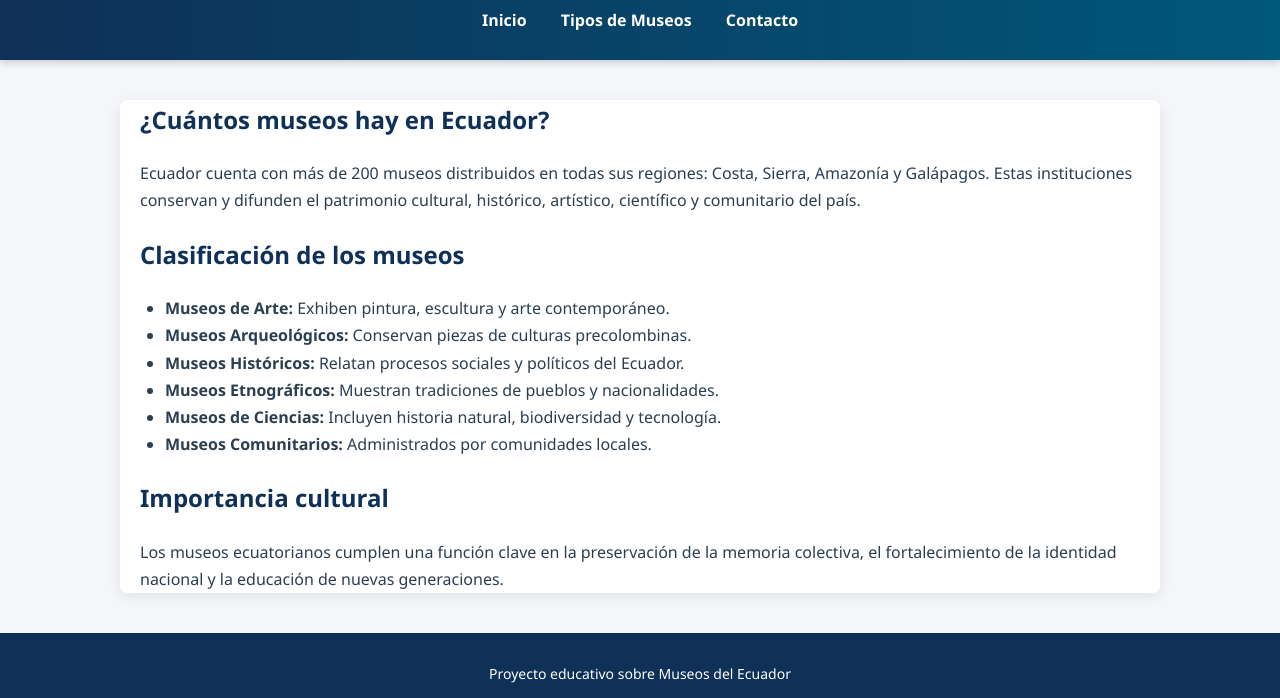
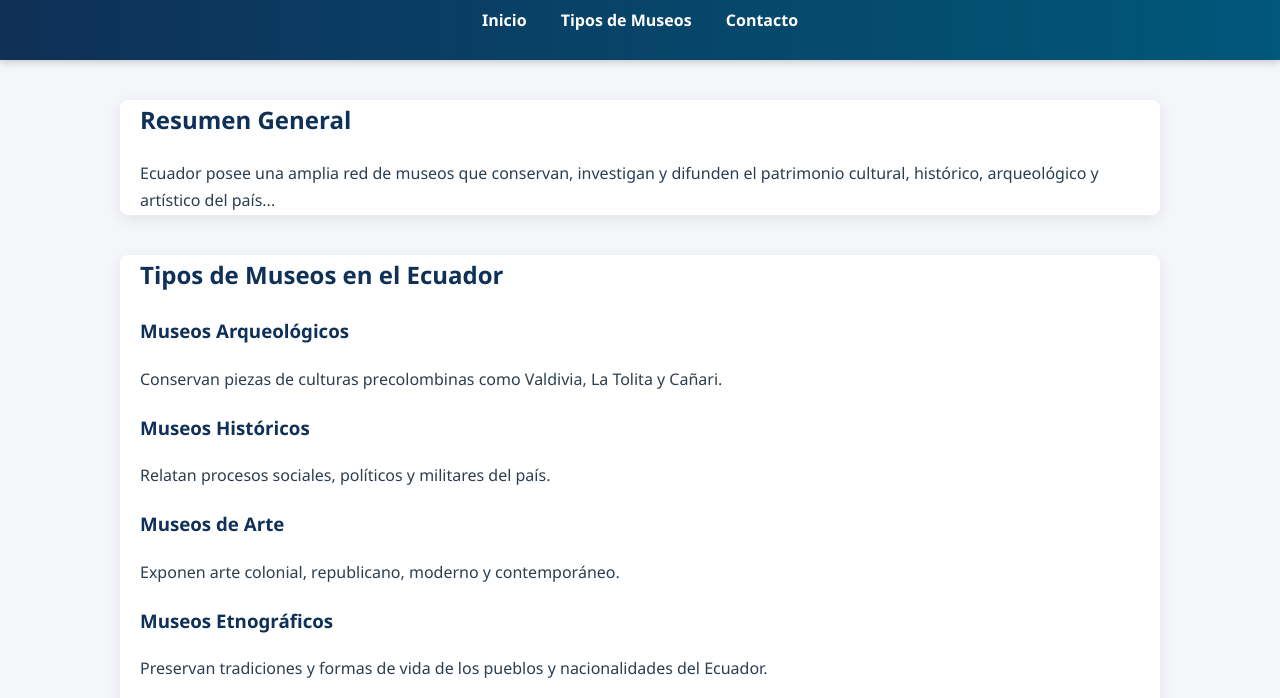
Before and after one commit to ahrisam757-png/Museos-Ecuador, a plain HTML site: page index.html in a window 1280 px wide. Shown: the part 82-780 px from the top of the page. Drawn offline with Linux system fonts and the light colour scheme.

Commit message:
Update index.html

```diff
--- a/index.html
+++ b/index.html
@@ -16,30 +16,33 @@
 </nav>
 </header>
 
-<section class="contenido">
-    <h2>¿Cuántos museos hay en Ecuador?</h2>
-    <p>
-        Ecuador cuenta con más de 200 museos distribuidos en todas sus regiones: Costa, Sierra,
-        Amazonía y Galápagos. Estas instituciones conservan y difunden el patrimonio cultural,
-        histórico, artístico, científico y comunitario del país.
-    </p>
+<section id="inicio" class="contenido">
+  <h2>Resumen General</h2>
+  <p>
+    Ecuador posee una amplia red de museos que conservan, investigan y difunden
+    el patrimonio cultural, histórico, arqueológico y artístico del país...
+  </p>
+</section>
 
-    <h2>Clasificación de los museos</h2>
-    <ul>
-        <li><strong>Museos de Arte:</strong> Exhiben pintura, escultura y arte contemporáneo.</li>
-        <li><strong>Museos Arqueológicos:</strong> Conservan piezas de culturas precolombinas.</li>
-        <li><strong>Museos Históricos:</strong> Relatan procesos sociales y políticos del Ecuador.</li>
-        <li><strong>Museos Etnográficos:</strong> Muestran tradiciones de pueblos y nacionalidades.</li>
-        <li><strong>Museos de Ciencias:</strong> Incluyen historia natural, biodiversidad y tecnología.</li>
-        <li><strong>Museos Comunitarios:</strong> Administrados por comunidades locales.</li>
-    </ul>
+    <section id="tipos" class="contenido">
+  <h2>Tipos de Museos en el Ecuador</h2>
 
-    <h2>Importancia cultural</h2>
-    <p>
-        Los museos ecuatorianos cumplen una función clave en la preservación de la memoria colectiva,
-        el fortalecimiento de la identidad nacional y la educación de nuevas generaciones.
-    </p>
+  <h3>Museos Arqueológicos</h3>
+  <p>Conservan piezas de culturas precolombinas como Valdivia, La Tolita y Cañari.</p>
+
+  <h3>Museos Históricos</h3>
+  <p>Relatan procesos sociales, políticos y militares del país.</p>
+
+  <h3>Museos de Arte</h3>
+  <p>Exponen arte colonial, republicano, moderno y contemporáneo.</p>
+
+  <h3>Museos Etnográficos</h3>
+  <p>Preservan tradiciones y formas de vida de los pueblos y nacionalidades del Ecuador.</p>
+
+  <h3>Museos de Ciencias</h3>
+  <p>Divulgan conocimientos sobre biodiversidad, geología y medio ambiente.</p>
 </section>
+
 
 <footer>
     <p>Proyecto educativo sobre Museos del Ecuador</p>
```
